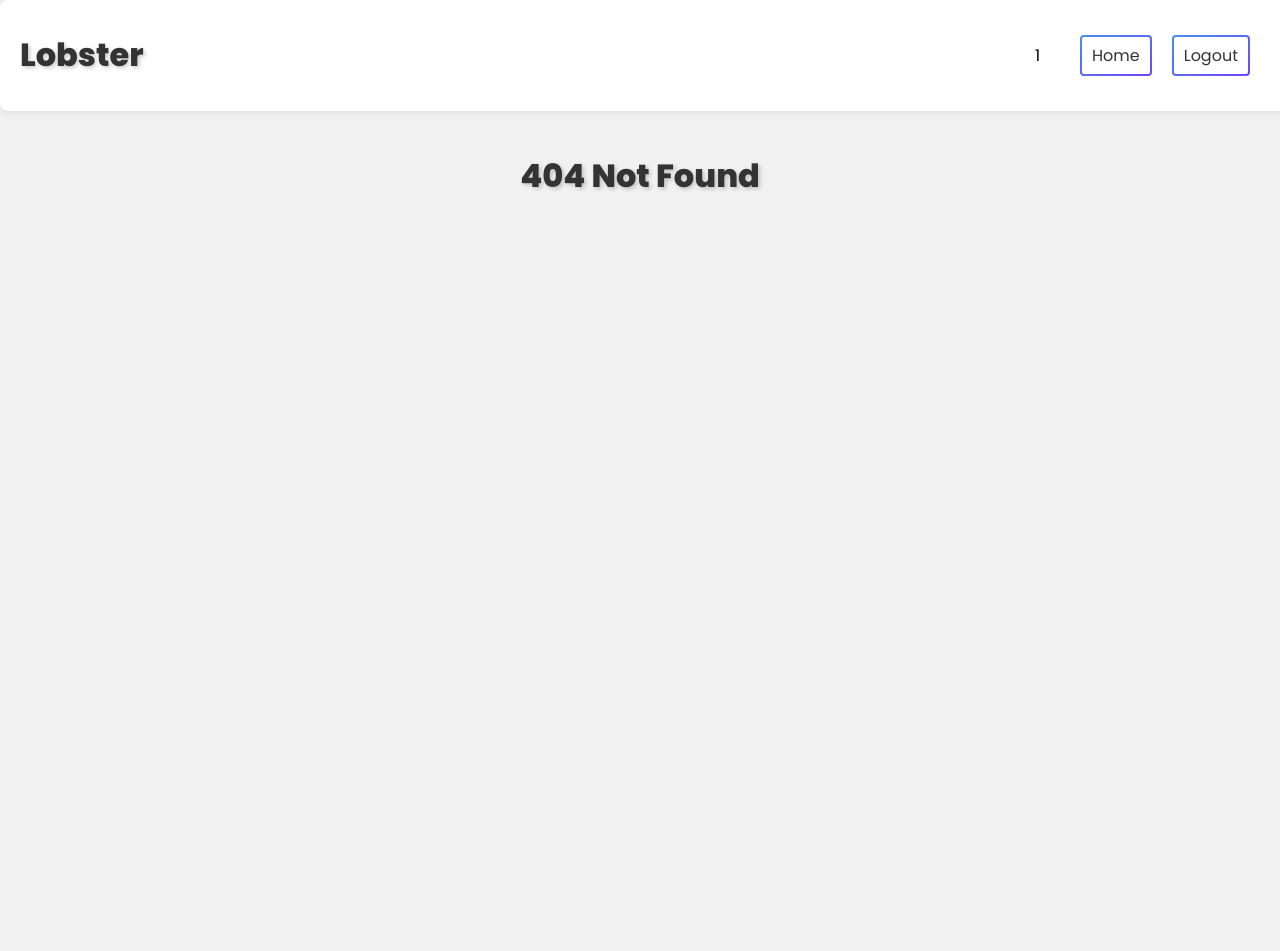
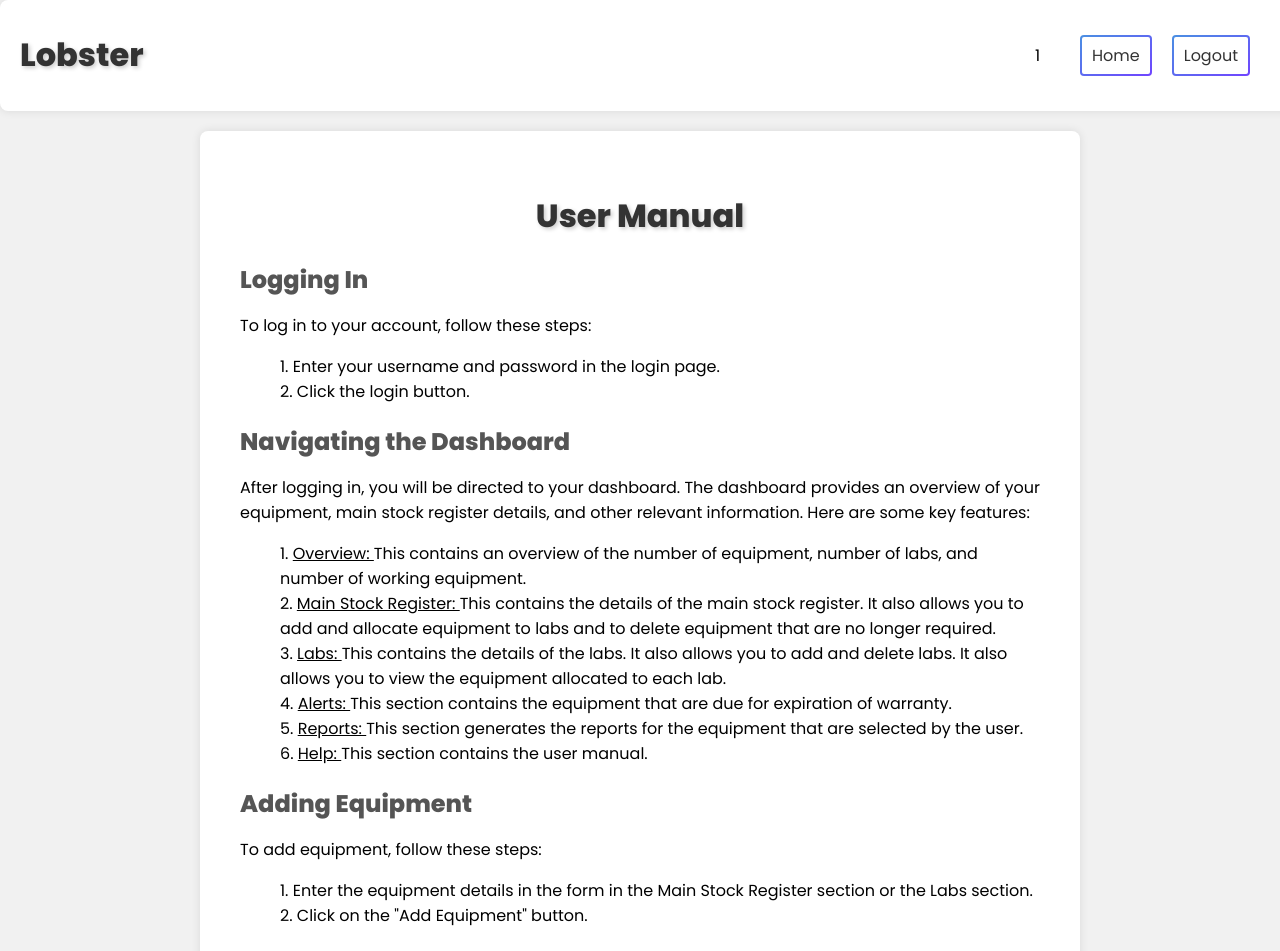
Before and after one commit to gokula2710/client, a React (Create React App) app: page /help in a window 1280 px wide. Before the commit this address had no page. Shown: the top 951 px of the page. Before the commit the page ends 800 px from the top, so only its background shows below. Built offline with nearby package versions, Linux system fonts and the light colour scheme; sample sign-in values are in the browser's storage; what @react-pdf/renderer would draw is missing.

Commit message:
Add files via upload

```diff
--- a/src/App.js
+++ b/src/App.js
@@ -12,6 +12,7 @@ import LabView from './pages/LabView';
 import Alerts from './pages/Alerts';
 import Reports from './pages/Reports';
 import Overview from './pages/Overview';
+import Help from './pages/Help';
 
 function App() {
   const {user}=useAuthContext()
@@ -32,6 +33,8 @@ function App() {
             <Route path="/alerts" exact element={user?<Alerts/>:<Login />} />
             <Route path="/reports" exact element={user?<Reports/>:<Login />} />
             <Route path="/overview" exact element={user?<Overview/>:<Login />} />
+            <Route path="/help" exact element={user?<Help/>:<Login />} />
+
             <Route path="*" element={<h1>404 Not Found</h1>} />
 
 
--- a/src/index.css
+++ b/src/index.css
@@ -79,7 +79,7 @@ header span {
   background: linear-gradient(to bottom right, rgb(74, 144, 226), #7044ff);
   /*background: var(--primary);*/
   height: 70%;
-  width: 70%;
+  width: 65%;
   padding: 20px;
   justify-content: space-between;
   border-radius: 10px;
@@ -191,7 +191,7 @@ header span {
 }
 .welcome-logo{
   padding: 30px;
-  margin-left: 20%;
+  margin-left: 22%;
 
 }
 
--- /dev/null
+++ b/src/pages/Help.js
@@ -0,0 +1,89 @@
+const Help=()=>{
+    return(
+        <div className="help-pages">
+            <div className="container">
+                <h1>User Manual</h1>
+                <h2>Logging In</h2>
+                <p>
+                    To log in to your account, follow these steps:
+                    <ol>
+                        1. Enter your username and password in the login page.
+                        <br/>
+                        2. Click the login button.
+                    </ol>
+                </p>
+                <h2>Navigating the Dashboard</h2>
+                <p>
+                After logging in, you will be directed to your dashboard. The dashboard provides an overview of your equipment, main stock register details, and other relevant information. Here are some key features:
+                    <ol>
+                        1. <u> Overview: </u> This contains an overview of the number of equipment, number of labs, and number of working equipment.
+                        <br/>
+                        2. <u> Main Stock Register: </u> This contains the details of the main stock register. It also allows you to add and allocate equipment to labs and to delete equipment that are no longer required.
+                        <br/>
+                        3. <u> Labs: </u> This contains the details of the labs. It also allows you to add and delete labs. It also allows you to view the equipment allocated to each lab.
+                        <br/>
+                        4. <u> Alerts: </u> This section contains the equipment that are due for expiration of warranty.
+                        <br/>
+                        5. <u> Reports: </u> This section generates the reports for the equipment that are selected by the user.
+                        <br/>
+                        6. <u> Help: </u> This section contains the user manual.
+                    </ol>
+                </p>
+                <h2>Adding Equipment</h2>
+                <p>
+                    To add equipment, follow these steps:
+                    <ol>
+                        1. Enter the equipment details in the form in the Main Stock Register section or the Labs section.
+                        <br/>
+                        2. Click on the "Add Equipment" button.
+                    </ol>
+                </p>
+                <h2>Allocating Equipment</h2>
+                <p>
+                    To allocate equipment to a lab, follow these steps:
+                    <ol>
+                        1. Select the lab to which the equipment is to be allocated in the drop down list in the Main Stock Register section.
+                        <br/>
+                        2. Click on the "Allocate" button.
+                    </ol>
+                </p>
+                <h2>Deleting Equipment</h2>
+                <p>
+                    To delete equipment, click on the "Trash" icon in the Main Stock Register section.
+                </p>
+                <h2>Adding Labs</h2>
+                <p>
+                    To add labs, follow these steps:
+                    <ol>
+                        1. Enter the lab details in the form in the Labs section.
+                        <br/>
+                        2. Click on the "Add Lab" button.
+                    </ol>
+                </p>
+                <h2>Deleting Labs</h2>
+                <p>
+                    To delete labs, click on the "Trash" icon in the Labs section.
+                </p>
+                <h2>Viewing Equipment Allocated to a Lab</h2>
+                <p>
+                    To view the equipment allocated to a lab, click on the "Equipment" icon in the Labs section.
+                </p>
+                <h2>Generating Reports</h2>
+                <p>
+                    To generate reports, follow these steps:
+                    <ol>
+                        1. Select the equipment for which the report is to be generated in the Reports section.
+                        <br/>
+                        2. Click on the "Generate Report" button.
+                    </ol>
+                </p>
+                <h2>Logging Out</h2>
+                <p>
+                    To log out of your account, click on the "Logout" button in the top right corner of the page.
+                </p>
+
+            </div>
+        </div>
+    )
+}
+export default Help;
--- a/src/pages/Home.js
+++ b/src/pages/Home.js
@@ -28,6 +28,11 @@ const Home = () => {
                     <p>Alerts</p>
                     <Link to="/alerts">Alerts</Link>
                 </div>
+                <div className="container">
+
+                    <p>Help</p>
+                    <Link to="/help">Help</Link>
+                </div>
 
             </div>
 
--- a/src/pages/Welcome.js
+++ b/src/pages/Welcome.js
@@ -14,7 +14,7 @@ const Welcome = () => {
             <h1>Welcome</h1>
             <div className='welcome-logo'>
             <BarLoader
-            color="#36d7b7"
+            color="#4a90e2"
             width={250}
             />
             </div>
```
